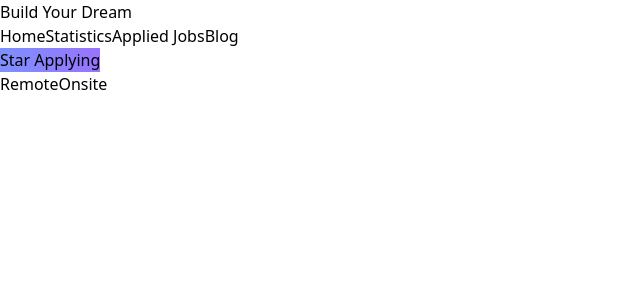
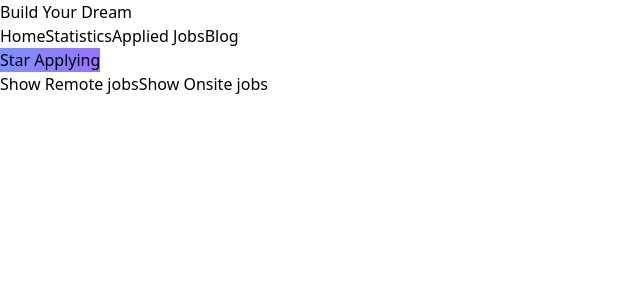
Before and after one commit to mahadi61/build-your-dream, a React (Vite) app: page /applied-jobs in a window 1280 px wide. Shown: the top 300 px of the page, without its empty margins (0-640 px from the left). Built offline with nearby package versions, Linux system fonts and the light colour scheme.

Commit message:
remote and onsite button text updated

```diff
--- a/src/components/AppliedJobs/AppliedJobs.jsx
+++ b/src/components/AppliedJobs/AppliedJobs.jsx
@@ -30,13 +30,13 @@ const AppliedJobs = () => {
           onClick={() => handleChangeJobType("Remote")}
           className="hover:bg-blue-700 hover:text-white py-2 px-5 border-solid border-2 rounded-lg border-indigo-600"
         >
-          Remote
+          Show Remote jobs
         </button>
         <button
           onClick={() => handleChangeJobType("Onsite")}
           className="hover:bg-blue-700 hover:text-white py-2 px-5 border-solid border-2 rounded-lg border-indigo-600"
         >
-          Onsite
+          Show Onsite jobs
         </button>
       </div>
       <div>
```
